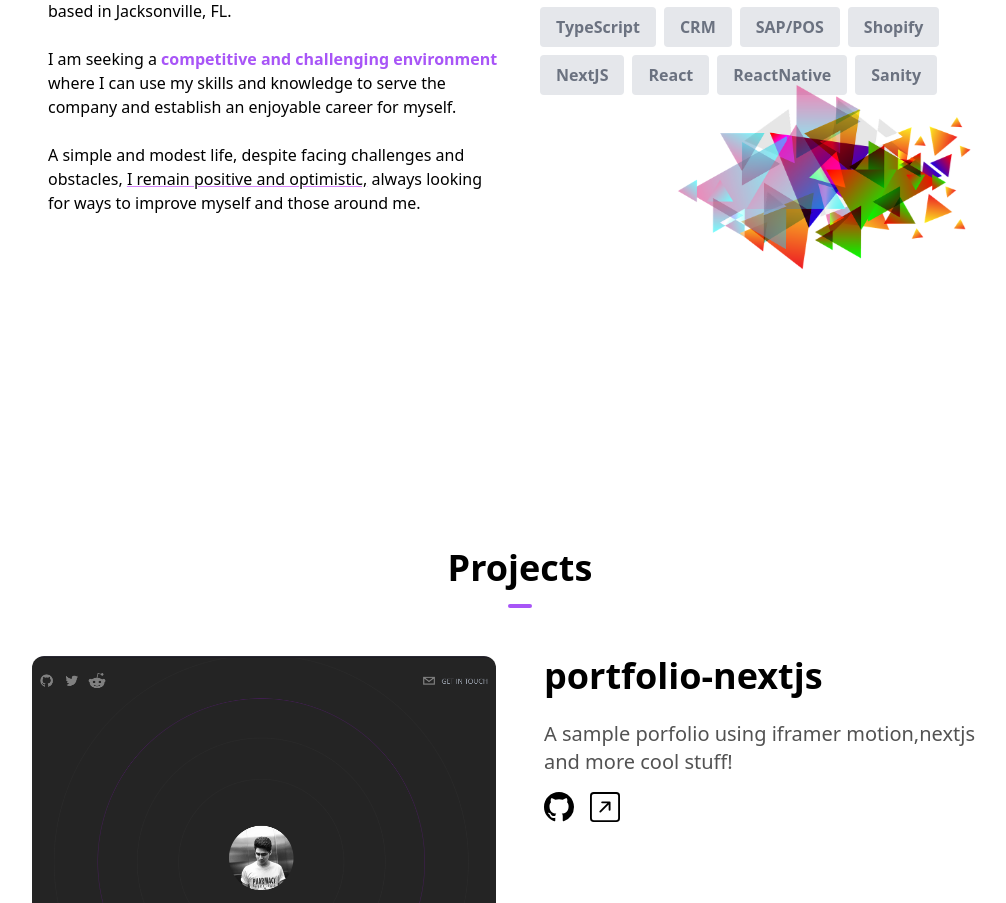
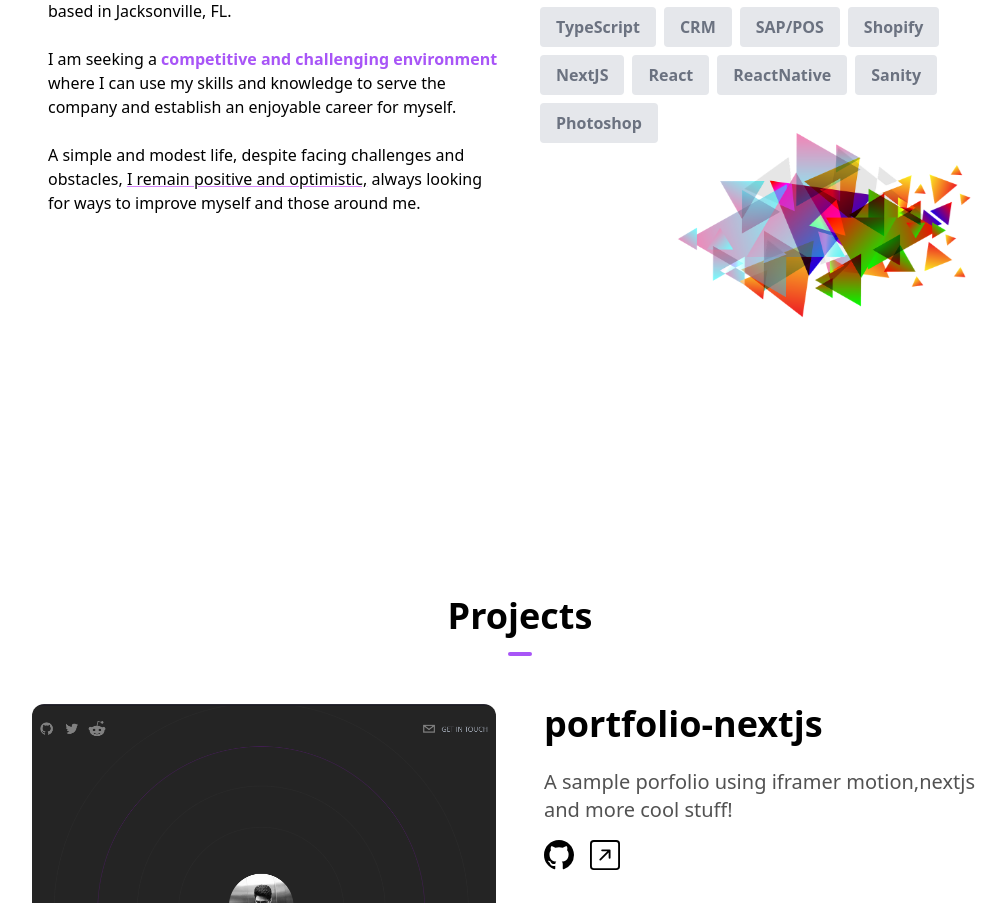
Before and after one commit to hqasmei/tailwindcss-and-nextjs-portfolio, a Next.js app: page / in a window 1280 px wide. Shown: the part 1160-2063 px from the top of the page, without its empty margins (120-1126 px from the left). Built offline with nearby package versions, Linux system fonts and the light colour scheme.

Commit message:
Update AboutSection.tsx

```diff
--- a/components/AboutSection.tsx
+++ b/components/AboutSection.tsx
@@ -13,6 +13,8 @@
     {skill:"React"},
     {skill:"ReactNative"},
     {skill:"Sanity"},
+    {skill:"Photoshop"},
+
 
 ]
 
```
